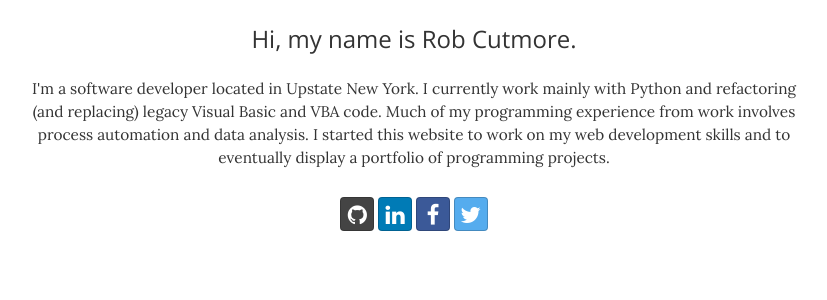
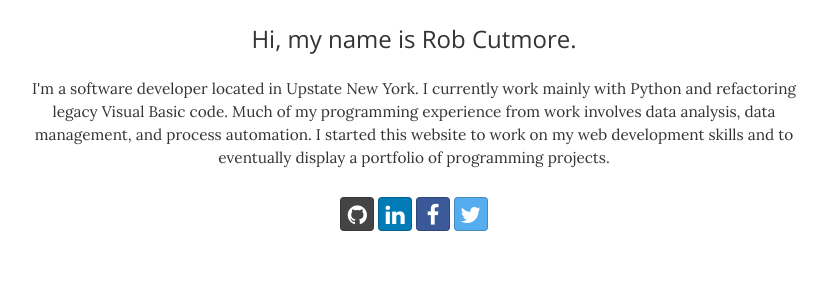
Before and after one commit to rcutmore/robcutmore.com, a Django app: page / in a window 1280 px wide. Shown: the part 421-721 px from the top of the page, without its empty margins (226-1053 px from the left). Run offline with Django 3.2, Linux system fonts and the light colour scheme; parts of the project's set-up code (start-up, migrations or seed data) failed here and were passed over; some libraries are stand-ins or nearby versions.

Commit message:
Update description on about page.

```diff
--- a/robcutmore-com/templates/about.html
+++ b/robcutmore-com/templates/about.html
@@ -11,10 +11,10 @@
 
             <p>
                 I'm a software developer located in Upstate New York. I currently work mainly
-                with Python and refactoring (and replacing) legacy Visual Basic and VBA code.
-                Much of my programming experience from work involves process automation and
-                data analysis. I started this website to work on my web development skills and
-                to eventually display a portfolio of programming projects.
+                with Python and refactoring legacy Visual Basic code. Much of my programming
+                experience from work involves data analysis, data management, and process automation.
+                I started this website to work on my web development skills and to eventually display
+                a portfolio of programming projects.
             </p>
         </div>
 
```
